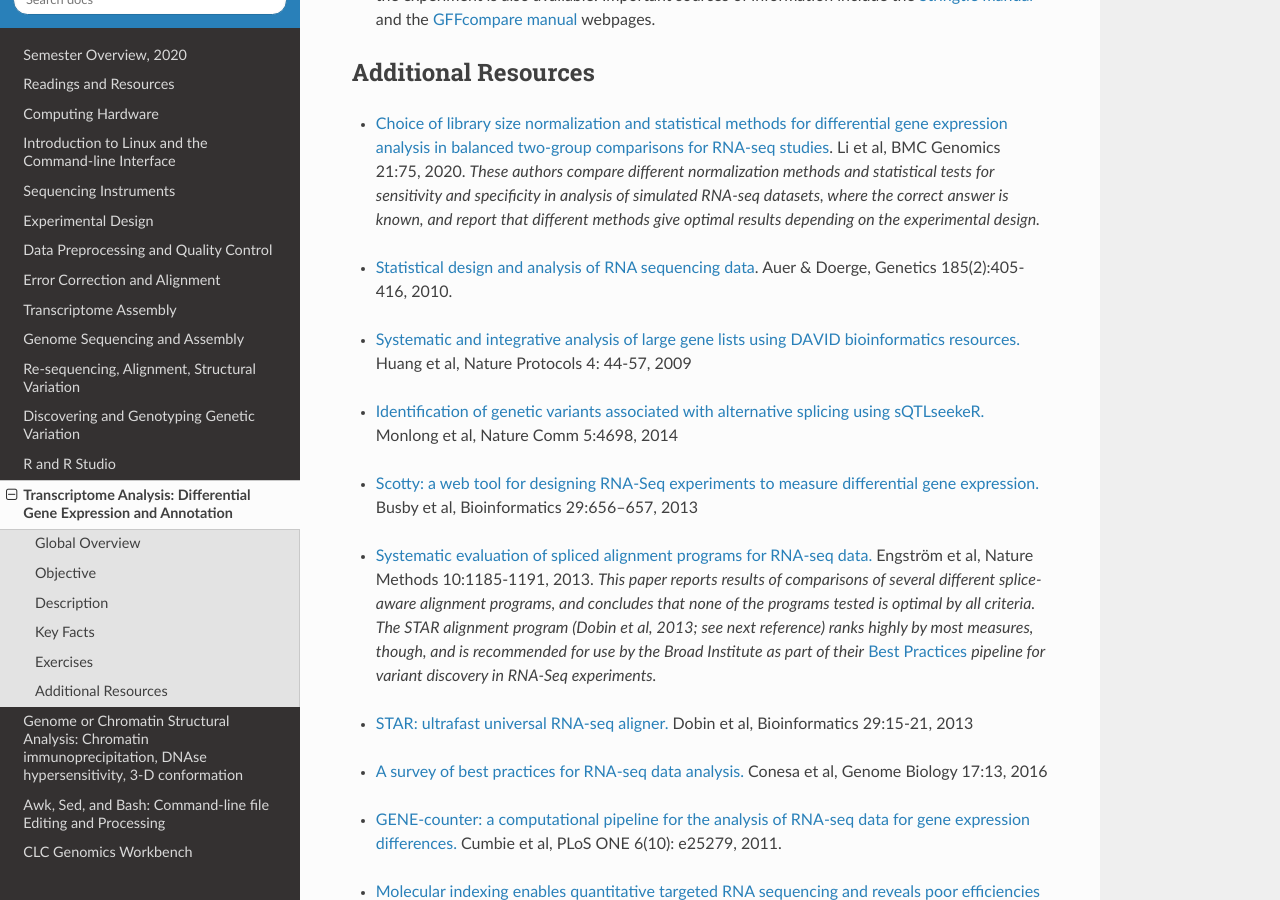
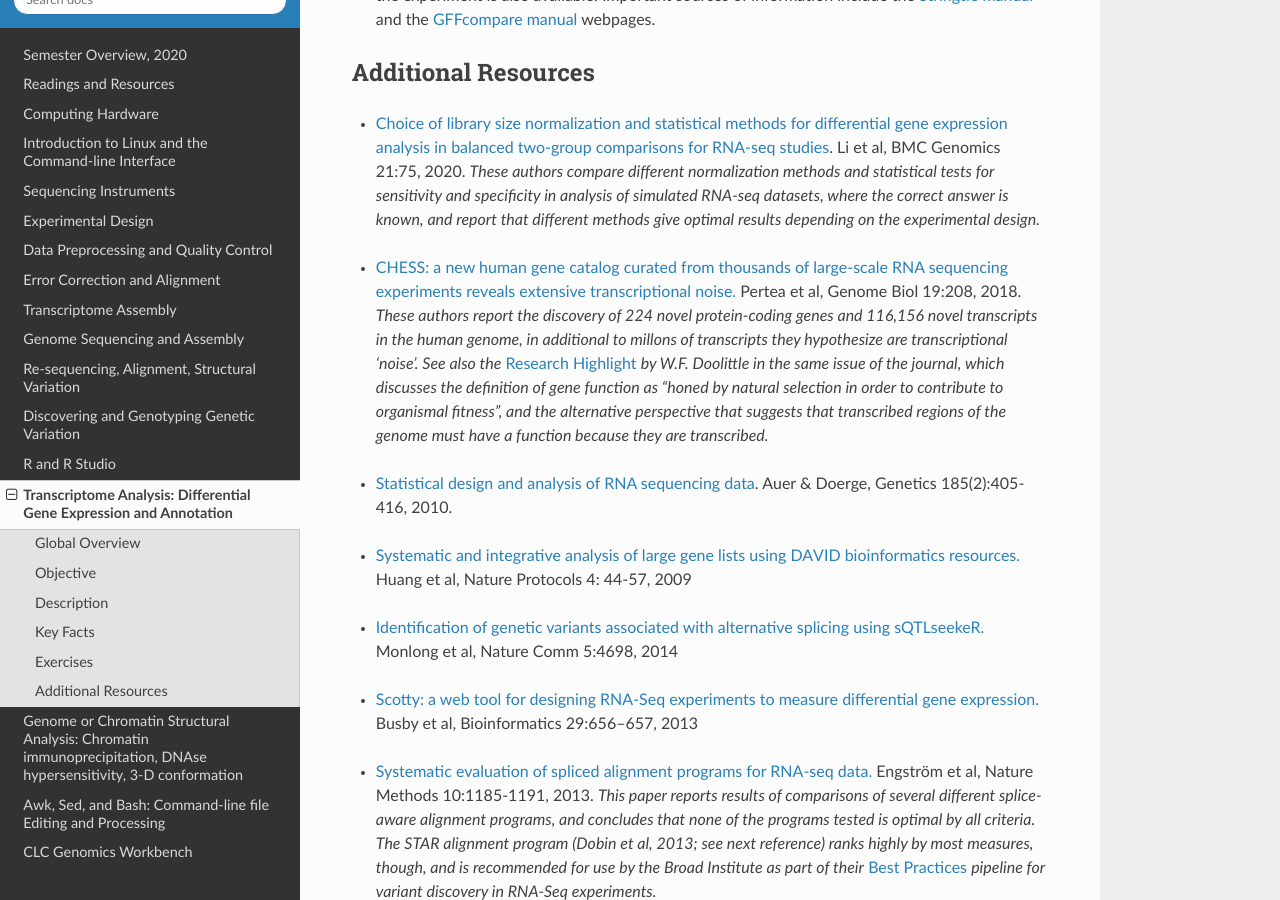
Before and after one commit to rwhetten/DeepSeqAnalysis, a Sphinx documentation site: the page built from docs/source/transcriptome-analysis.rst, in a window 1280 px wide and 900 px high, scrolled down 3941 px. Built offline with Sphinx 7.4.7 and the Read the Docs theme 2.0.0, drawn with Linux system fonts in a browser that asks for light colours.

Commit message:
Update transcriptome-analysis.rst

```diff
--- a/docs/source/transcriptome-analysis.rst
+++ b/docs/source/transcriptome-analysis.rst
@@ -97,6 +97,10 @@ Additional Resources
 
 \
 
++ `CHESS: a new human gene catalog curated from thousands of large-scale RNA sequencing experiments reveals extensive transcriptional noise. <https://genomebiology.biomedcentral.com/articles/10.1186/s13059-018-1590-2>`_ Pertea et al, Genome Biol 19:208, 2018. *These authors report the discovery of 224 novel protein-coding genes and 116,156 novel transcripts in the human genome, in additional to millons of transcripts they hypothesize are transcriptional 'noise'. See also the* `Research Highlight <https://genomebiology.biomedcentral.com/articles/10.1186/s13059-018-1600-4>`_ *by W.F. Doolittle in the same issue of the journal, which discusses the definition of gene function as "honed by natural selection in order to contribute to organismal fitness", and the alternative perspective that suggests that transcribed regions of the genome must have a function because they are transcribed.*
+
+\
+
 + `Statistical design and analysis of RNA sequencing data <http://www.ncbi.nlm.nih.gov/pmc/articles/PMC2881125>`_. Auer & Doerge, Genetics 185(2):405-416, 2010.
 
 \
```
